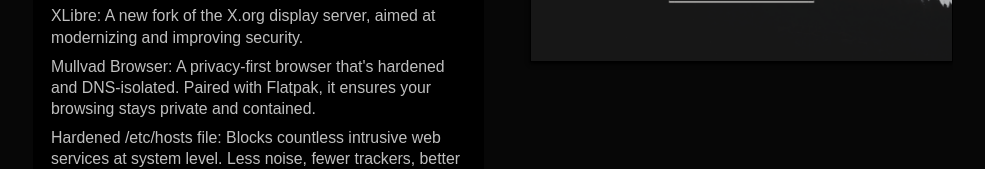
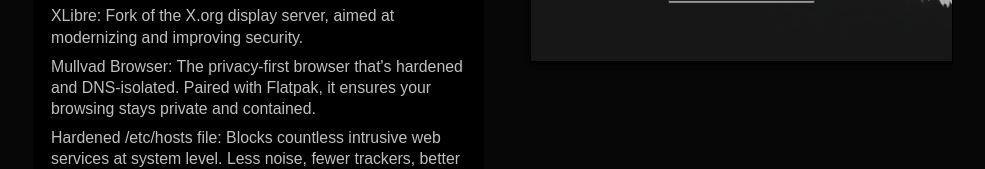
Before and after one commit to shebang-linux/shebang-linux.github.io, a plain HTML site: page index.html in a window 1280 px wide. Both pictures are taken after a click on the link "#!/usr/security". Shown: the part 456-625 px from the top of the page, without its empty margins (147-1132 px from the left). Drawn offline with Linux system fonts and the light colour scheme; some packages are replaced by stand-ins of ours; a script that the page names is missing.

Commit message:
edit index.html

```diff
--- a/index.html
+++ b/index.html
@@ -118,11 +118,11 @@ p {
 
                     </p>
                     <p>
-			XLibre: A new fork of the X.org display server, aimed at modernizing and improving security.
+			XLibre: Fork of the X.org display server, aimed at modernizing and improving security.
 
             		</p>
                     <p>
-			Mullvad Browser: A privacy-first browser that's hardened and DNS-isolated. Paired with Flatpak, it ensures your browsing stays private and contained.
+			Mullvad Browser: The privacy-first browser that's hardened and DNS-isolated. Paired with Flatpak, it ensures your browsing stays private and contained.
 
 		    		</p>
                     <p>
```
